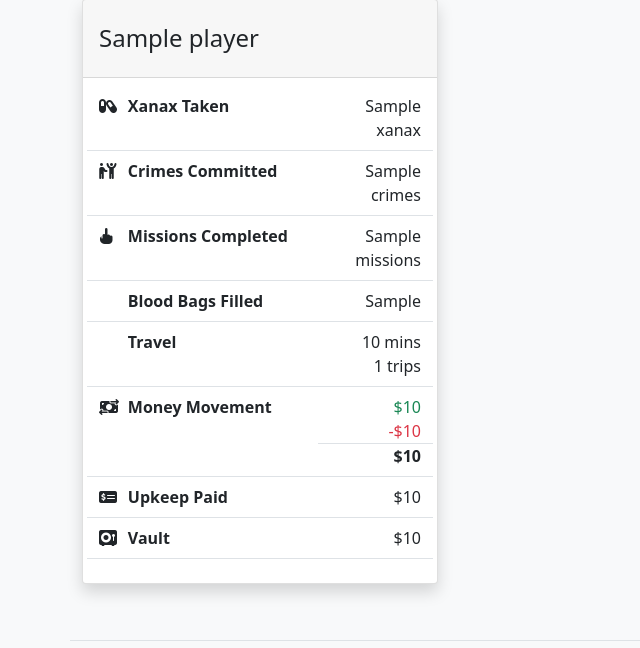
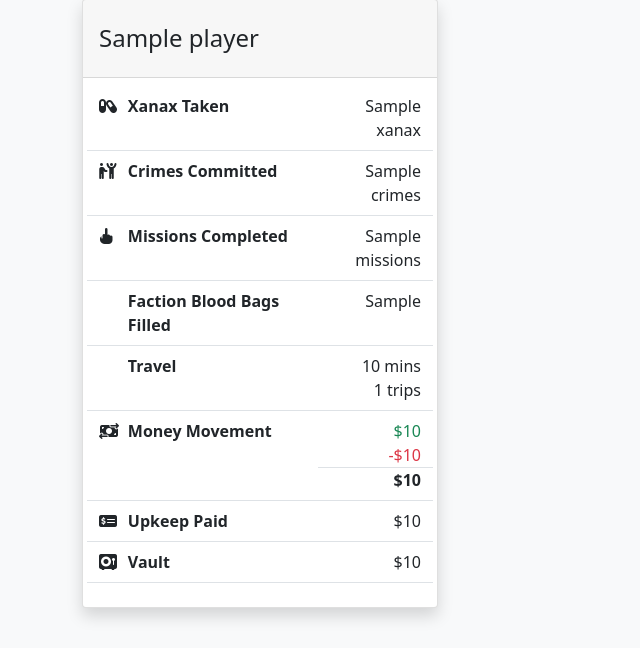
Before and after one commit to loganbibby/torn-stats, a Flask app: template torn_stats/templates/basic_info.html in a window 1280 px wide. Shown: the part 204-852 px from the top of the page, without its empty margins (0-640 px from the left). Run offline with Flask 2, Linux system fonts and the light colour scheme; the template is opened without the code that fills it: most values are stand-ins (such as "Sample title", 1, 10 or a date in 2020); some libraries are stand-ins or nearby versions.

Commit message:
Blood Bags for Factions
Updated blood bag line to only count towards faction armory

```diff
--- a/torn_stats/client.py
+++ b/torn_stats/client.py
@@ -179,7 +179,7 @@ class TornClient(object):
 			**kwargs
 		)
 
-		return len([l["data"]["faction"] for l in logs])
+		return len([l["data"]["faction"] for l in logs if "faction" in l["data"] and l["data"]["faction"] != 0])
 
 	def get_vault_withdrawals(self, **kwargs):
 		logs = self.get_logs(
--- a/torn_stats/templates/basic_info.html
+++ b/torn_stats/templates/basic_info.html
@@ -33,7 +33,7 @@
                     </div>
 					<div class="row mb-2 border-bottom pb-2">
                         <div class="col-1"><i class="fa-solid fa-raindrops"></i></div>
-                        <div class="col-{{ left_col }} fw-bold">Blood Bags Filled</div>
+                        <div class="col-{{ left_col }} fw-bold">Faction Blood Bags Filled</div>
                         <div class="col-{{ right_col }} text-end">{{ profile["empty_blood_bag"] }}</div>
 					</div>
                     <div class="row mb-2 border-bottom pb-2">
```
